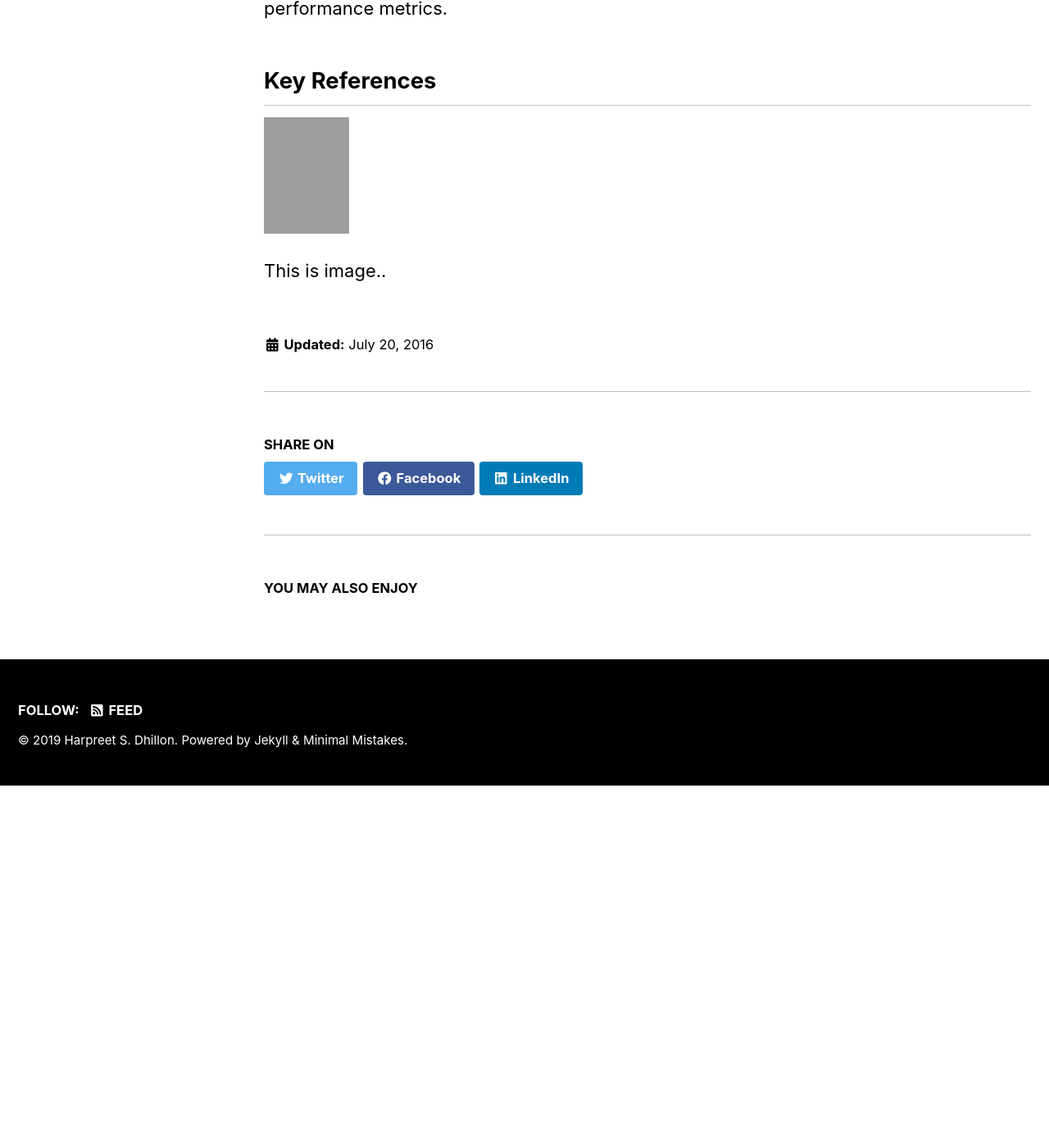
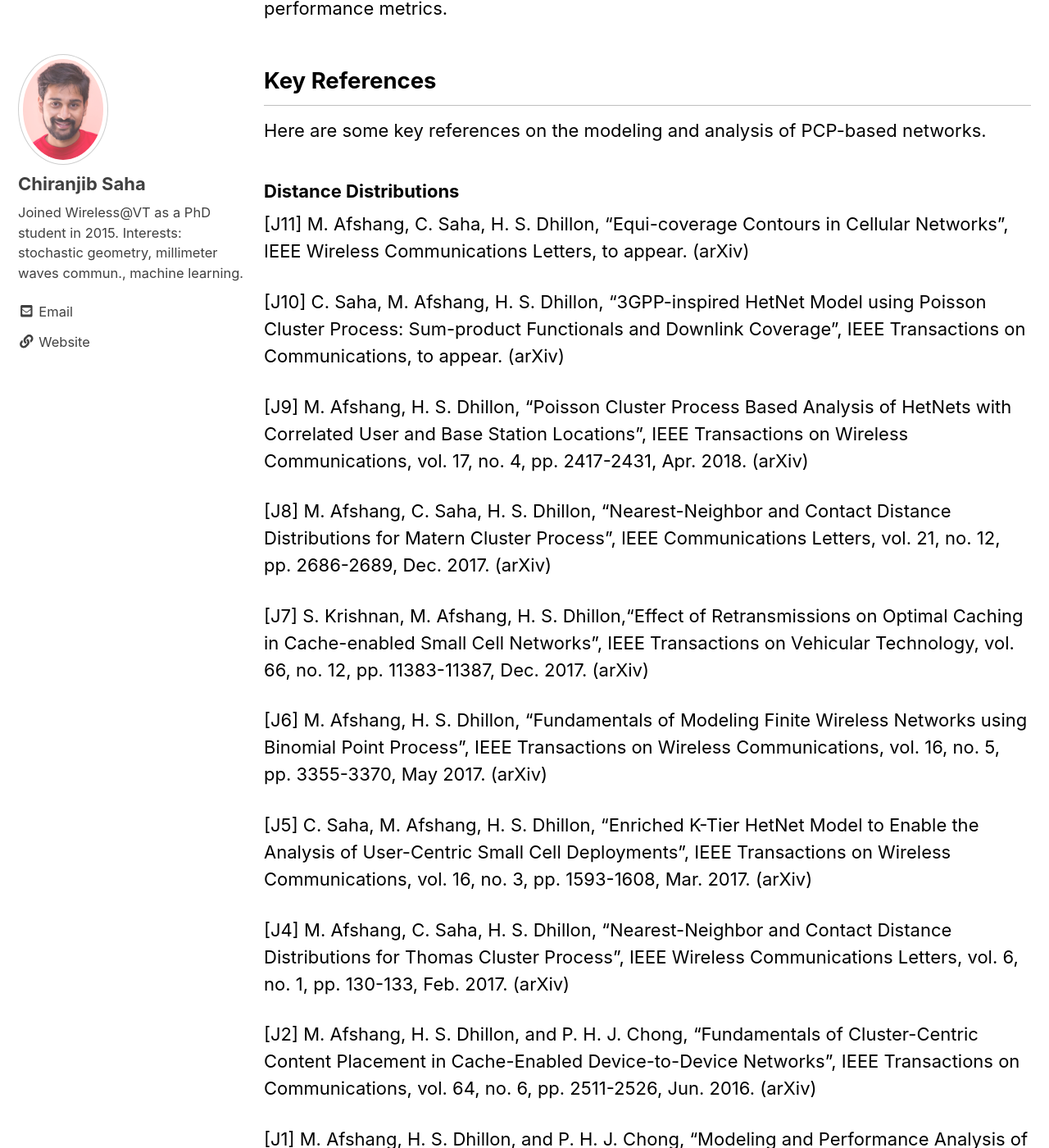
Before and after one commit to chiranjibsaha/group-web, a Jekyll site: the page built from _posts/2016-07-20-PCP.md, in a window 1280 px wide and 1400 px high, scrolled down 2309 px. Shown: the whole window at 82% size. Built offline with Jekyll 4.4.1, drawn with Linux system fonts in a browser that asks for light colours; cached includes are drawn as plain includes; nearby versions of some CDN libraries; formulas are drawn with MathJax 3; before the commit the page ends 3268 px from its top, so only the background shows below that; some of the changed text lies outside the part shown; grey boxes are pictures that could not be loaded.

Commit message:
publications

```diff
--- a/_posts/2016-07-20-PCP.md
+++ b/_posts/2016-07-20-PCP.md
@@ -33,7 +33,38 @@ An important motivation to use PCP  as the spatial model of users and BSs (mostl
 
 ## Key References
 
+Here are some key references on the modeling and analysis of PCP-based networks.
 
-<img src="https://www.w3schools.com/images/w3schools_green.jpg" alt="W3Schools.com" style="width:104px;height:142px;">
 
-This is image..
+### Distance Distributions
+
+
+[J11] M. Afshang, C. Saha, H. S. Dhillon, “Equi-coverage Contours in Cellular Networks”, IEEE Wireless Communications Letters, to appear. (arXiv)
+
+
+[J10] C. Saha, M. Afshang, H. S. Dhillon, “3GPP-inspired HetNet Model using Poisson Cluster Process: Sum-product Functionals and Downlink Coverage”, IEEE Transactions on Communications, to appear. (arXiv)
+
+
+[J9] M. Afshang, H. S. Dhillon, “Poisson Cluster Process Based Analysis of HetNets with Correlated User and Base Station Locations”, IEEE Transactions on Wireless Communications, vol. 17, no. 4, pp. 2417-2431, Apr. 2018. (arXiv)
+
+
+[J8] M. Afshang, C. Saha,	H. S. Dhillon, “Nearest-Neighbor and Contact Distance Distributions for Matern Cluster Process”, IEEE Communications Letters, vol. 21, no. 12, pp. 2686-2689, Dec. 2017. (arXiv)
+
+
+[J7] S. Krishnan, M. Afshang, H. S. Dhillon,“Effect of Retransmissions on Optimal Caching in Cache-enabled Small Cell Networks”, IEEE Transactions on Vehicular Technology, vol. 66, no. 12, pp. 11383-11387, Dec. 2017. (arXiv)
+
+
+[J6]	M. Afshang, H. S. Dhillon, “Fundamentals of Modeling Finite Wireless Networks using Binomial Point Process”, IEEE Transactions on Wireless Communications, vol. 16, no. 5, pp. 3355-3370, May 2017. (arXiv)
+
+
+[J5] C. Saha, M. Afshang, H. S. Dhillon, “Enriched K-Tier HetNet Model to Enable the Analysis of User-Centric Small Cell Deployments”, IEEE Transactions on Wireless Communications, vol. 16, no. 3, pp. 1593-1608, Mar. 2017. (arXiv)
+
+
+[J4] M. Afshang, C. Saha,	H. S. Dhillon, “Nearest-Neighbor and Contact Distance Distributions for Thomas Cluster Process”, IEEE Wireless Communications Letters, vol. 6, no. 1, pp. 130-133, Feb. 2017. (arXiv)
+
+
+
+[J2]	M. Afshang, H. S. Dhillon, and P. H. J. Chong, “Fundamentals of Cluster-Centric Content Placement in Cache-Enabled Device-to-Device Networks”, IEEE Transactions on Communications, vol. 64, no. 6, pp. 2511-2526, Jun. 2016. (arXiv)
+
+
+[J1] M. Afshang, H. S. Dhillon, and P. H. J. Chong, “Modeling and Performance Analysis of Clustered Device-to-Device Networks”, IEEE Transactions on Wireless Communications, vol. 15, no. 7, pp. 4957-4972, Jul. 2016. (arXiv)
```
